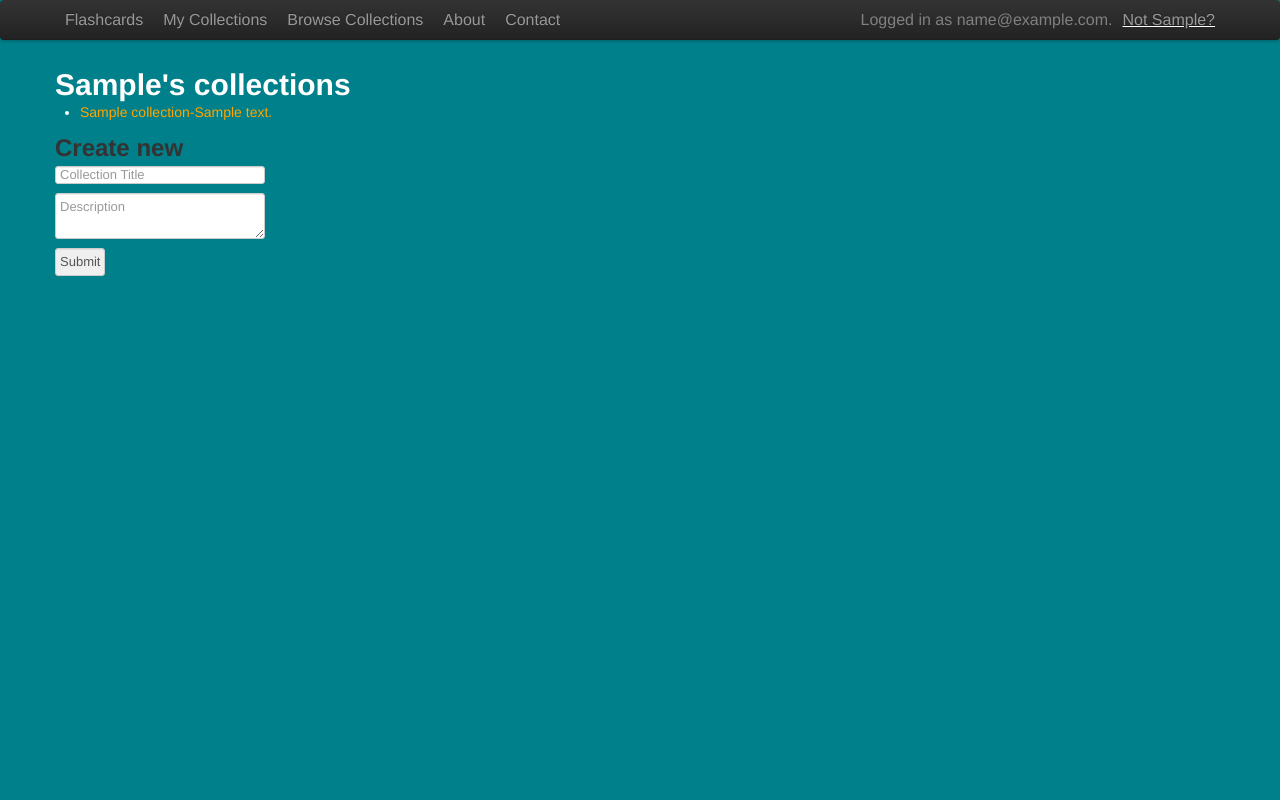
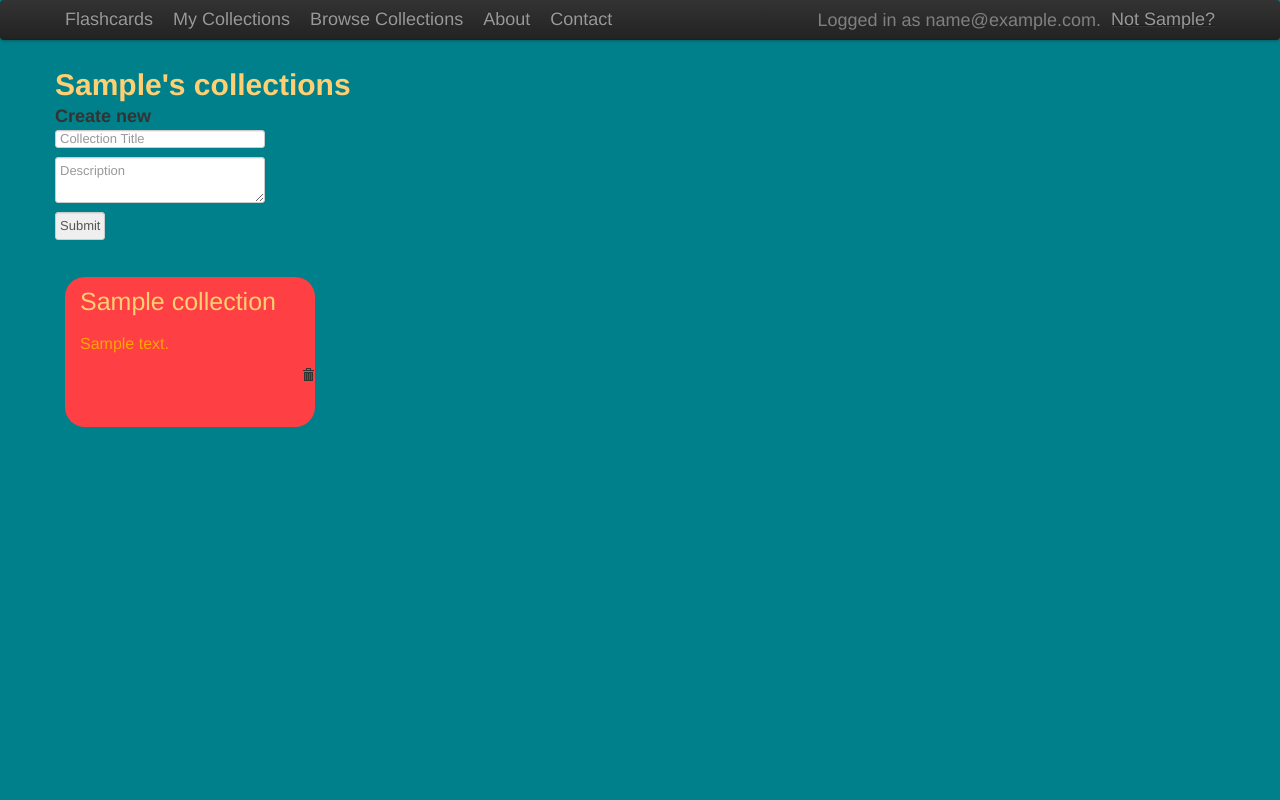
Before and after one commit to ebalcomb/Flashcards, a Flask app: page /user/1 in a window 1280 px wide. Run offline with Flask 2, Linux system fonts and the light colour scheme; a user stored in the database is signed in; tables that the repository leaves empty hold one stand-in row (values such as "Sample post"); some libraries are stand-ins or nearby versions.

Commit message:
added ability to delete cards and sets and added some styling

```diff
--- a/static/css/local.css
+++ b/static/css/local.css
@@ -1,13 +1,25 @@
 .log {color:gray; margin-top: 11px;}
 .logout {text-decoration: underline;}
 .hero-unit {color:white; background-image: url("/static/img/red.jpeg"); background-size:40%;}
-.nav {font-size: 16;}
-.term {font-size: 30; padding: 20px;}
+.nav {font-size: 18;}
+.trash {text-align:right;}
+
+.term_show {background-color:white; border-radius: 20px; width:200px; padding: 20px; margin:10px;float:left;}
+.term {background-color:white; border-radius: 20px; margin:10px;float:left;}
+.term_title {font-size: 25;}
+
 .definition {font-size: 20; padding:20px;}
 .invisible {visibility:hidden;}
 .main {font-size: 100;}
 
-.card {background-color: white; color:black; border-radius: 20px;width:200px;height:250px;float:left;margin:10px;}
-body {background-color: #00808A; color:white;font-size:14;}
-h1 {color:white;}
+.card {background-color:white;color:black; border-radius: 20px;width:200px;height:250px;float:left;margin:10px;}
+.card_term {font-size: 25; padding: 10px; margin:5px;color:#FFA900;}
+.card_definition {font-size: 20; padding: 10px; margin:5px;}
+
+.collection {background-color: #FE3F44; color:white; border-radius: 20px;width:250px;height:150px;float:left;margin:10px;}
+.collection_title{font-size: 25; padding: 10px; margin:5px;color:#FFCF73;}
+.collection_description{font-size: 16; padding: 10px; margin:5px;}
+
+body {background-color: #00808A;font-size:14;}
+h1 {color:#FFCF73;}
 a {color:#FFA400;}
--- a/static/js/script.js
+++ b/static/js/script.js
@@ -1,18 +1,18 @@
 $(document).ready(function() {
 	$("#termfirst").click(function(){
-		$(".term").removeClass("invisible secondary");
-		$(".term").addClass("primary");
-		$(".definition").addClass("invisible secondary");
-		$(".definition").removeClass("primary");
+		$(".card_term").removeClass("invisible secondary");
+		$(".card_term").addClass("primary");
+		$(".card_definition").addClass("invisible secondary");
+		$(".card_definition").removeClass("primary");
 	});
 });
 
 $(document).ready(function() {
 	$("#definitionfirst").click(function(){
-		$(".definition").removeClass("invisible secondary");
-		$(".definition").addClass("primary");
-		$(".term").addClass("invisible secondary");
-		$(".term").removeClass("primary");
+		$(".card_definition").removeClass("invisible secondary");
+		$(".card_definition").addClass("primary");
+		$(".card_term").addClass("invisible secondary");
+		$(".card_term").removeClass("primary");
 	});
 });
 
--- a/templates/study_collection.html
+++ b/templates/study_collection.html
@@ -8,12 +8,13 @@
   <button type="button" id="termfirst" class="btn btn-default">Show Terms</button>
   <button type="button" id="definitionfirst" class="btn btn-default">Show Definitions</button>
 </div>
+
 <br>
 
 {% for term in collection.terms %}
 <div class="card">
-<p class="term primary">{{term.term}}</p>
-<p class="definition secondary invisible">{{term.definition}}</p>
+<p class="card_term primary">{{term.term}}</p>
+<p class="card_definition secondary invisible">{{term.definition}}</p>
 </div>
 
 {% endfor %}
--- a/templates/user.html
+++ b/templates/user.html
@@ -5,20 +5,29 @@
 
 <h1>{{ first_name }}'s collections</h1>
 
-<ul>
-{% for collection in collections %}
-<li><a href="{{url_for("view_collection", id=collection.id)}}">{{collection.title}}-{{collection.description}}</a></li>
-{% endfor %}
-</ul>
+{% if user_id == current_user.id %}
 
-{% if user_id == current_user.id %}
-<h2>Create new</h2>
-<form method="post">
+<h3>Create new</h3>
+<form id = "form_collection" method="post">
     <input type="text" name="title" placeholder="Collection Title"><br>
     <textarea name="description" placeholder="Description"></textarea><br>
     <input type="submit">
 </form>
+
 {% endif %}
+{% for collection in collections %}
+	<div class="collection">
+		<a href="{{url_for("view_collection", id=collection.id)}}">
+		<p class="collection_title">{{collection.title}}</p>
+		<p class="collection_description">{{collection.description}}</p>
+		</a>
+		{% if collection.user_id == current_user.id %}
+		<a href="{{url_for("delete_collection", user_id=collection.user_id, collection_id=collection.id)}}"><div class="trash"><i class="icon-trash"></i></div></a>
+		{% endif %}
+	</div>
+
+{% endfor %}
+
 
 
 {% endblock %}
--- a/views.py
+++ b/views.py
@@ -89,7 +89,7 @@
         model.session.add(collection)
         model.session.commit()
 
-    return redirect(url_for("view_user", id=current_user.id))
+    return redirect(url_for("view_user", id=current_user.user_id))
 
 @app.route("/collections")
 def collections():
@@ -120,6 +120,24 @@
         model.session.refresh(term)
 
     return redirect(url_for("view_collection", id=id))
+
+@app.route("/collection/<int:term_id>/<int:collection_id>")
+@login_required
+def delete_term(term_id, collection_id):
+    term = Term.query.get(term_id)
+    model.session.delete(term)
+    model.session.commit()
+
+    return redirect(url_for("view_collection", id=collection_id))
+
+@app.route("/user/<int:user_id>/<int:collection_id>")
+@login_required
+def delete_collection(user_id, collection_id):
+    collection = Collection.query.get(collection_id)
+    model.session.delete(collection)
+    model.session.commit()
+
+    return redirect(url_for("view_user", id=user_id))
 
 
 @app.route("/login")
```
Also changed, not shown: templates/collection.html (+12 -11 lines), templates/collections.html (+7 -1 lines), static/img/looseleaf.png (added).
